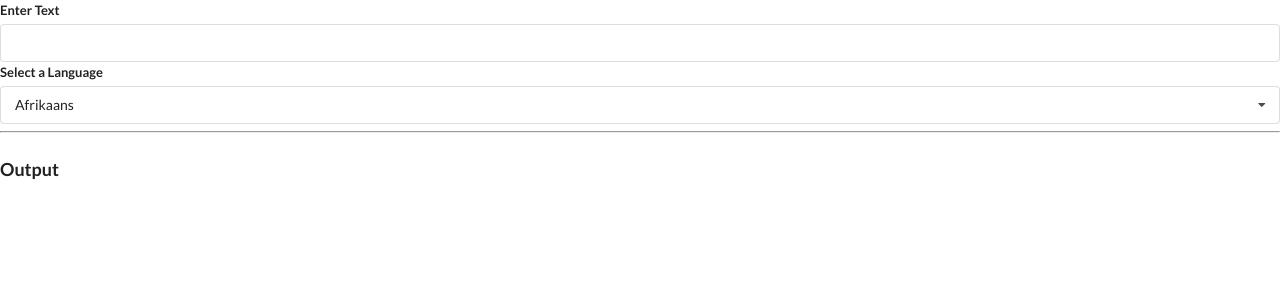
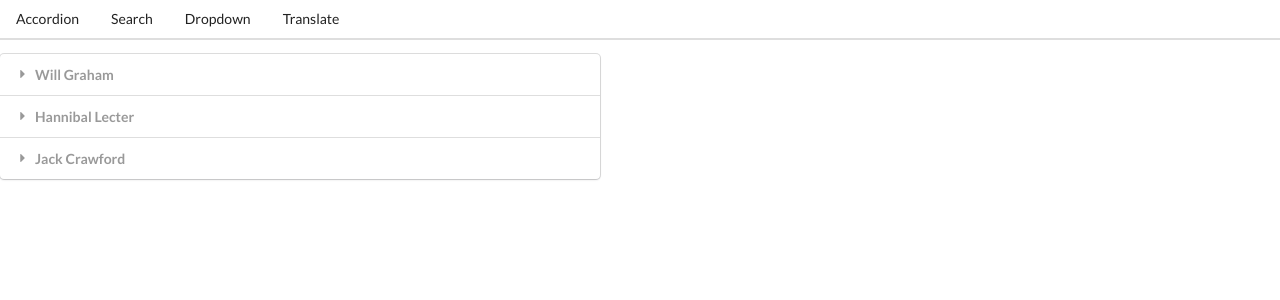
Before and after one commit to tlantz77/react-hooks-widgets, a React (Create React App) app: page / in a window 1280 px wide. Shown: the top 300 px of the page. Built offline with nearby package versions, Linux system fonts and the light colour scheme; no server answers.

Commit message:
add Header, Link and navigation

```diff
--- a/src/components/App.js
+++ b/src/components/App.js
@@ -1,4 +1,6 @@
-import React, {useState} from 'react';
+import React, { useState } from 'react';
+import Route from './Route';
+import Header from './Header';
 import Accordion from './Accordion';
 import Dropdown from './Dropdown';
 import Search from './Search';
@@ -7,7 +9,7 @@
 const items = [
   {
     title: 'Will Graham',
-    value: 'Likes dogs'
+    content: 'Likes dogs'
   },
   {
     title: 'Hannibal Lecter',
@@ -35,9 +37,27 @@
 ];
 
 export default () => {
+  const [selected, setSelected] = useState(options[0]);
   return (
     <div>
-      <Translate />
+      <Header />
+      <Route path='/'>
+        <Accordion items={items} />
+      </Route>
+      <Route path='/list'>
+        <Search />
+      </Route>
+      <Route path='/dropdown'>
+        <Dropdown
+          selected={selected}
+          onSelectedChange={setSelected}
+          options={options}
+          dropdownLabel='Select a Character'
+        />
+      </Route>
+      <Route path='/translate'>
+        <Translate />
+      </Route>
     </div>
   )
 };
--- /dev/null
+++ b/src/components/Header.js
@@ -0,0 +1,23 @@
+import React from 'react';
+import Link from './Link';
+
+const Header = () => {
+  return (
+    <div className='ui secondary pointing menu'>
+      <Link href='/' className='item'>
+        Accordion
+      </Link>
+      <Link href='/list' className='item'>
+        Search
+      </Link>
+      <Link href='/dropdown' className='item'>
+        Dropdown
+      </Link>
+      <Link href='/translate' className='item'>
+        Translate
+      </Link>
+    </div>
+  );
+};
+
+export default Header;
--- /dev/null
+++ b/src/components/Link.js
@@ -0,0 +1,23 @@
+import React from 'react';
+
+const Link = ({ href, className, children }) => {
+  const onClick = (event) => {
+    if (event.metaKey || event.ctrlKey) {
+      return;
+    }
+
+    event.preventDefault();
+    window.history.pushState({}, '', href);
+
+    const navEvent = new PopStateEvent('popstate');
+    window.dispatchEvent(navEvent);
+  };
+
+  return (
+    <a onClick={onClick} className={className} href={href}>
+      {children}
+    </a>
+  );
+};
+
+export default Link;
--- /dev/null
+++ b/src/components/Route.js
@@ -0,0 +1,21 @@
+import {useState, useEffect} from 'react';
+
+const Route = ({path, children}) => {
+  const [currentPath, setCurrentPath] = useState(window.location.pathname);
+
+  useEffect(() => {
+    const onLocationChange = () => {
+      setCurrentPath(window.location.pathname);
+    };
+
+    window.addEventListener('popstate', onLocationChange);
+
+    return () => {
+      window.removeEventListener('popstate', onLocationChange);
+    }
+  }, []);
+
+  return currentPath === path ? children : null;
+}
+
+export default Route;
--- a/src/components/Search.js
+++ b/src/components/Search.js
@@ -40,7 +40,8 @@
         <div className='right floated content'>
           <a
             className='ui button'
-            href={`https://en.wikipedia.org?curid=${result.pageid}`}>
+            href={`https://en.wikipedia.org?curid=${result.pageid}`}
+          >
             Go
           </a>
         </div>
```
